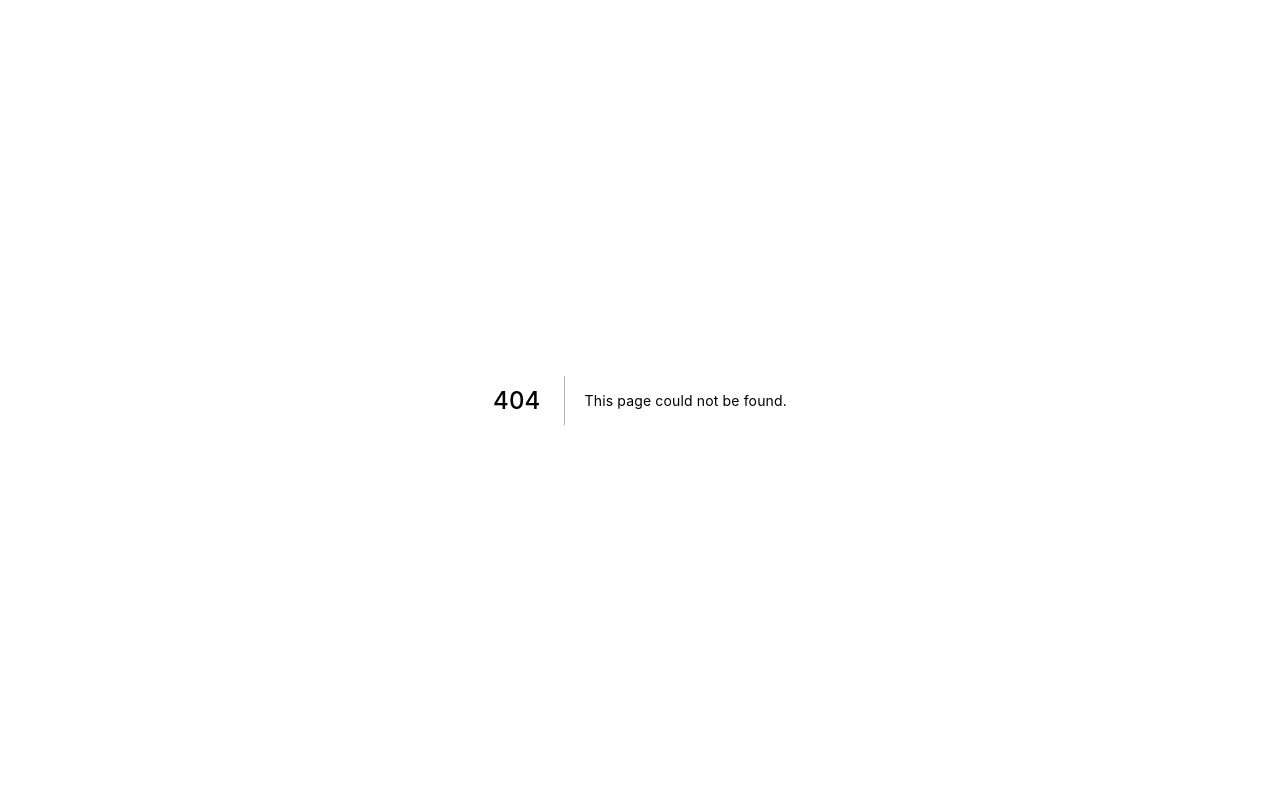
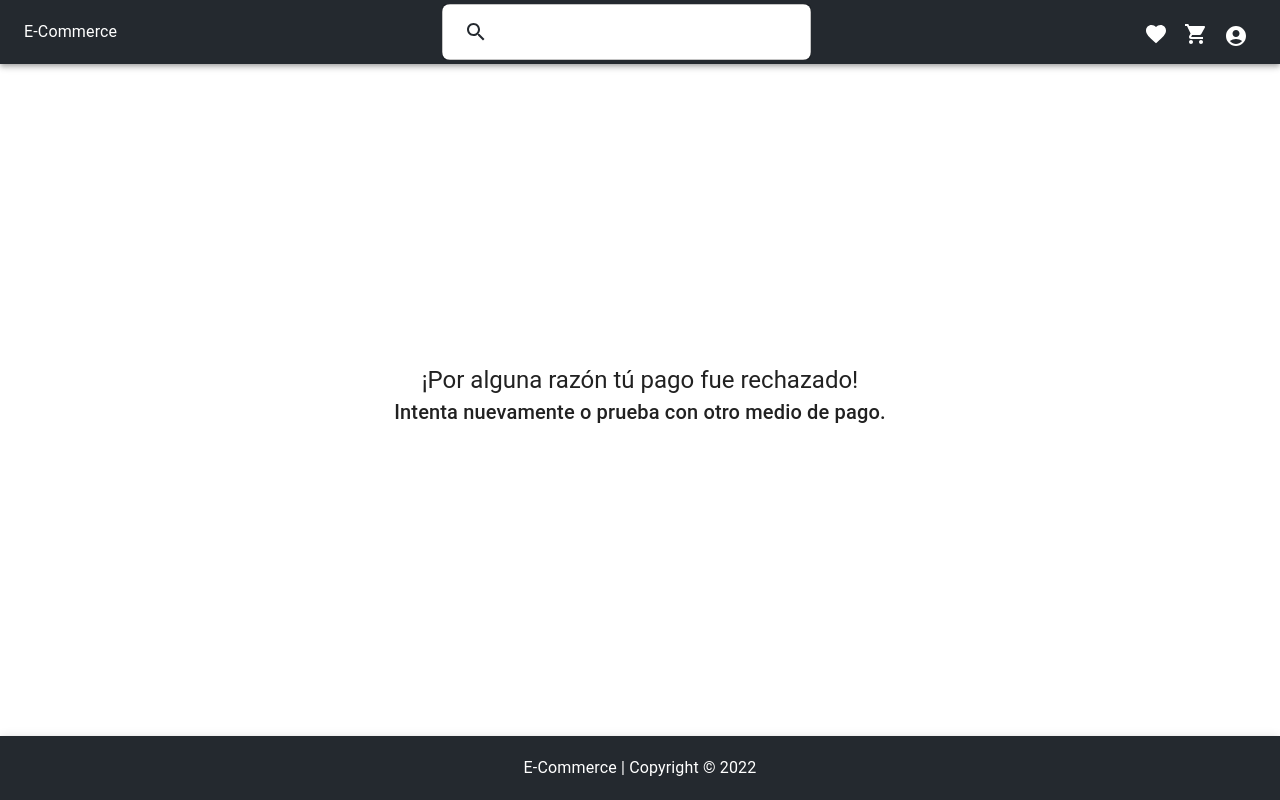
Before and after one commit to Cristian-M-B/E-Commerce, a Next.js app: page /order/failure in a window 1280 px wide. Before the commit this address had no page. Built offline with nearby package versions, Linux system fonts and the light colour scheme.

Commit message:
add order failure page

```diff
--- /dev/null
+++ b/src/pages/order/failure.js
@@ -0,0 +1,17 @@
+import Head from 'next/head'
+import Layout from '../../components/Layout'
+import { Grid, Typography } from '@mui/material'
+
+export default function Failure() {
+    return (
+        <Layout>
+            <Head>
+                <title>E-Commerce | Pago Rechazado</title>
+            </Head>
+            <Grid container direction='column' justifyContent='center' alignItems='center' style={{minHeight: '75vh'}}>
+                <Typography variant='h5' component='h5'>¡Por alguna razón tú pago fue rechazado!</Typography>
+                <Typography variant='h6' component='h6'>Intenta nuevamente o prueba con otro medio de pago.</Typography>
+            </Grid>
+        </Layout>
+    )
+}
```
